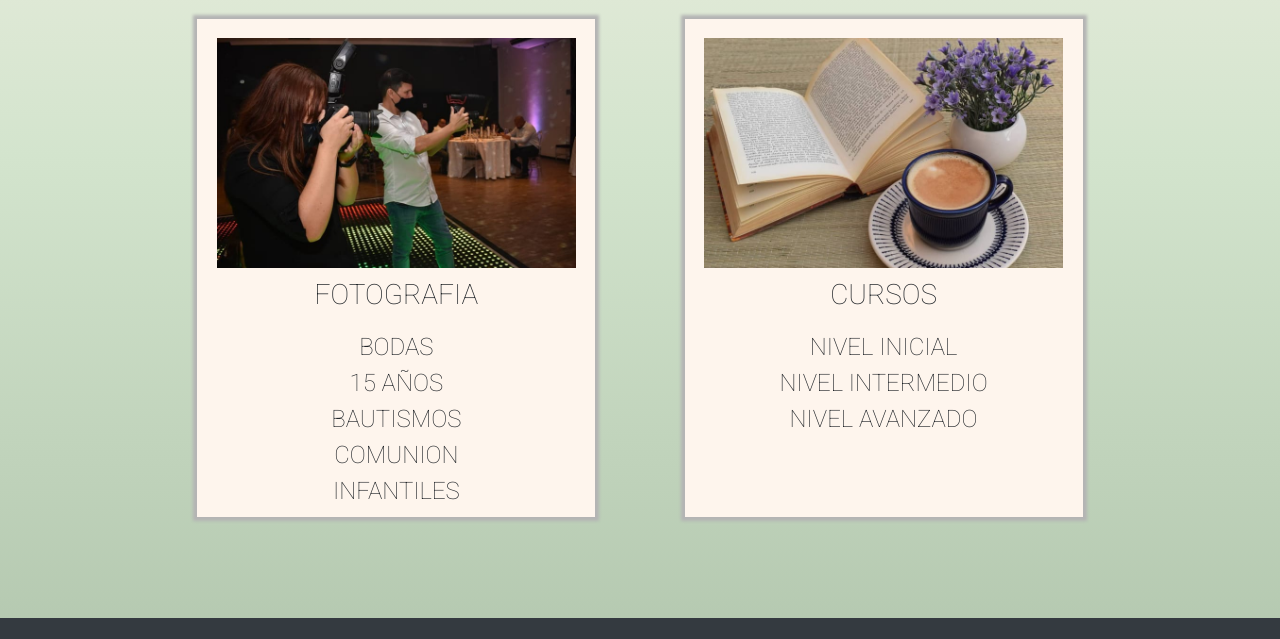
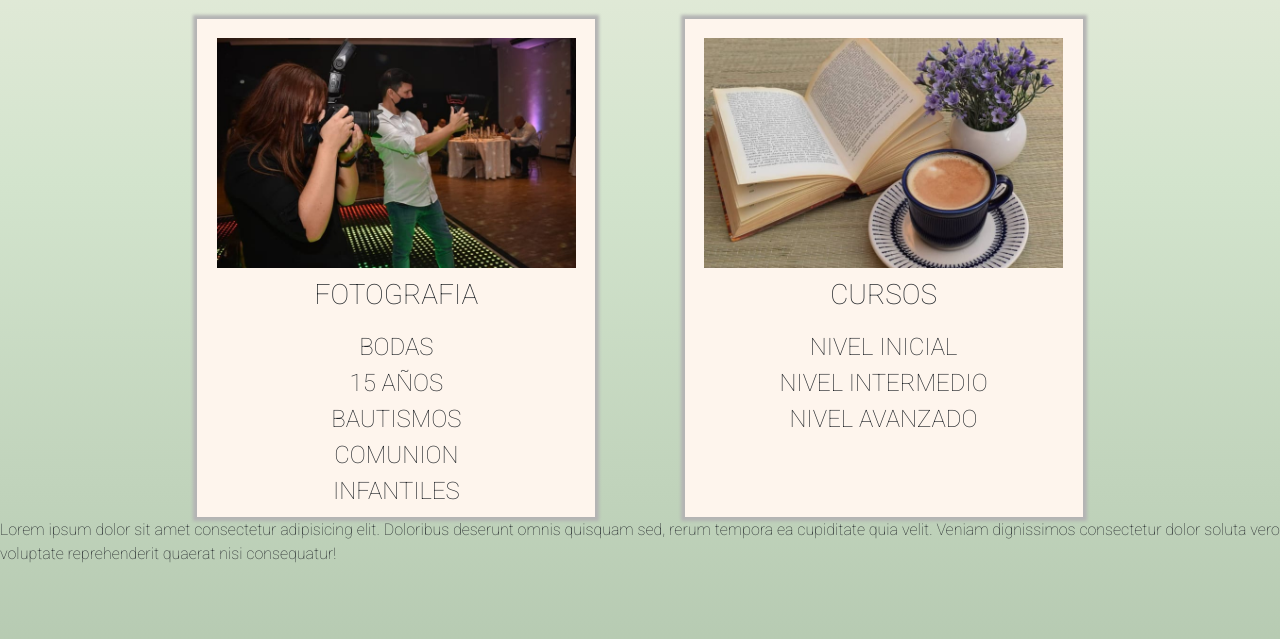
Before and after one commit to AntonioHerlein/Studio-Fotomar, a plain HTML site: page index.html in a window 1280 px wide. Shown: the part 439-1078 px from the top of the page. Drawn offline with nearby package versions, Linux system fonts and the light colour scheme.

Commit message:
agregado de parrafo en index

```diff
--- a/index.html
+++ b/index.html
@@ -97,6 +97,11 @@
                 </div>
             </div>
         </section>
+        <div>
+            <p>
+                Lorem ipsum dolor sit amet consectetur adipisicing elit. Doloribus deserunt omnis quisquam sed, rerum tempora ea cupiditate quia velit. Veniam dignissimos consectetur dolor soluta vero voluptate reprehenderit quaerat nisi consequatur!
+            </p>
+        </div>
     </main>
     <!-- Pie de pagina -->
     <footer class="text-center p-4 bg-dark text-white">
```
